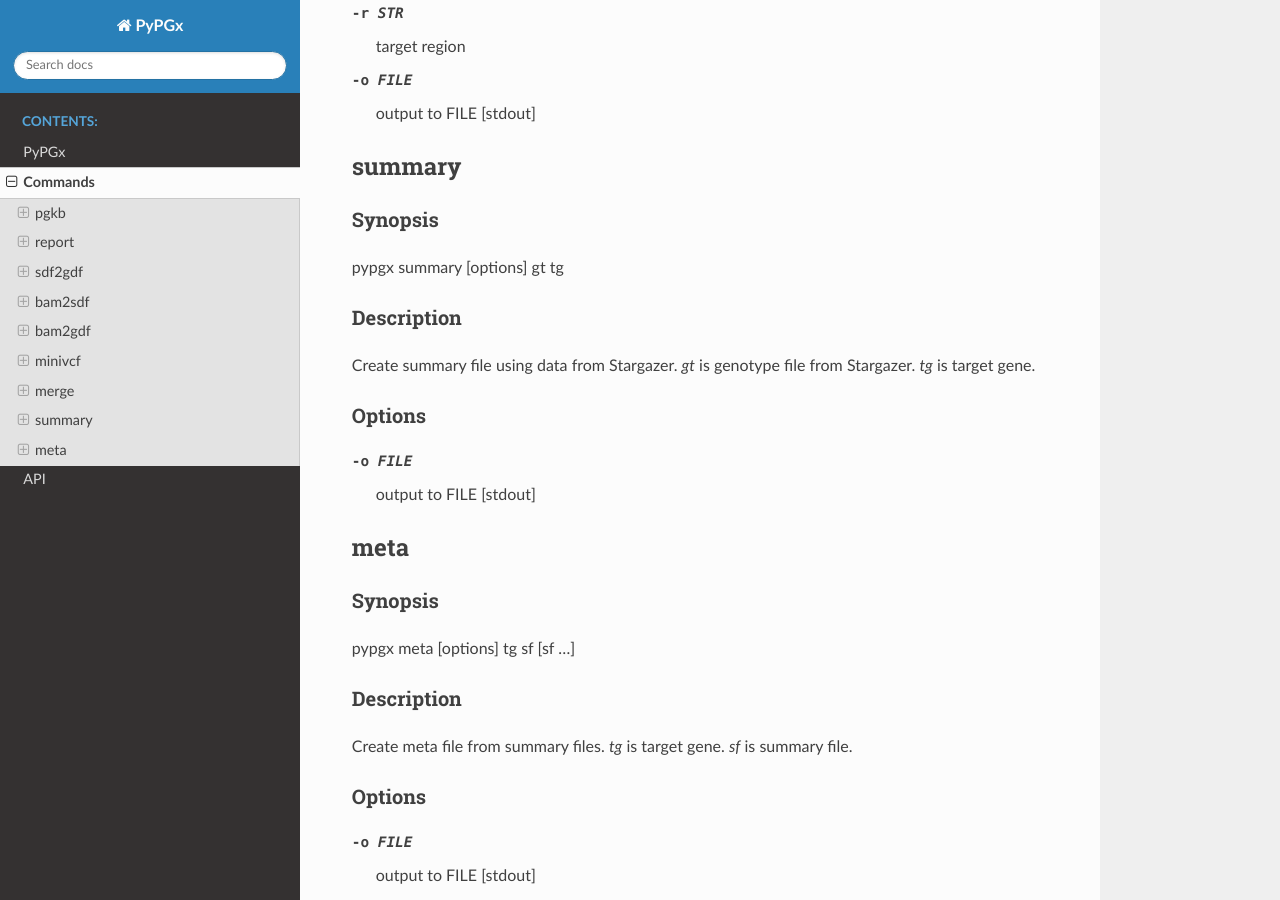
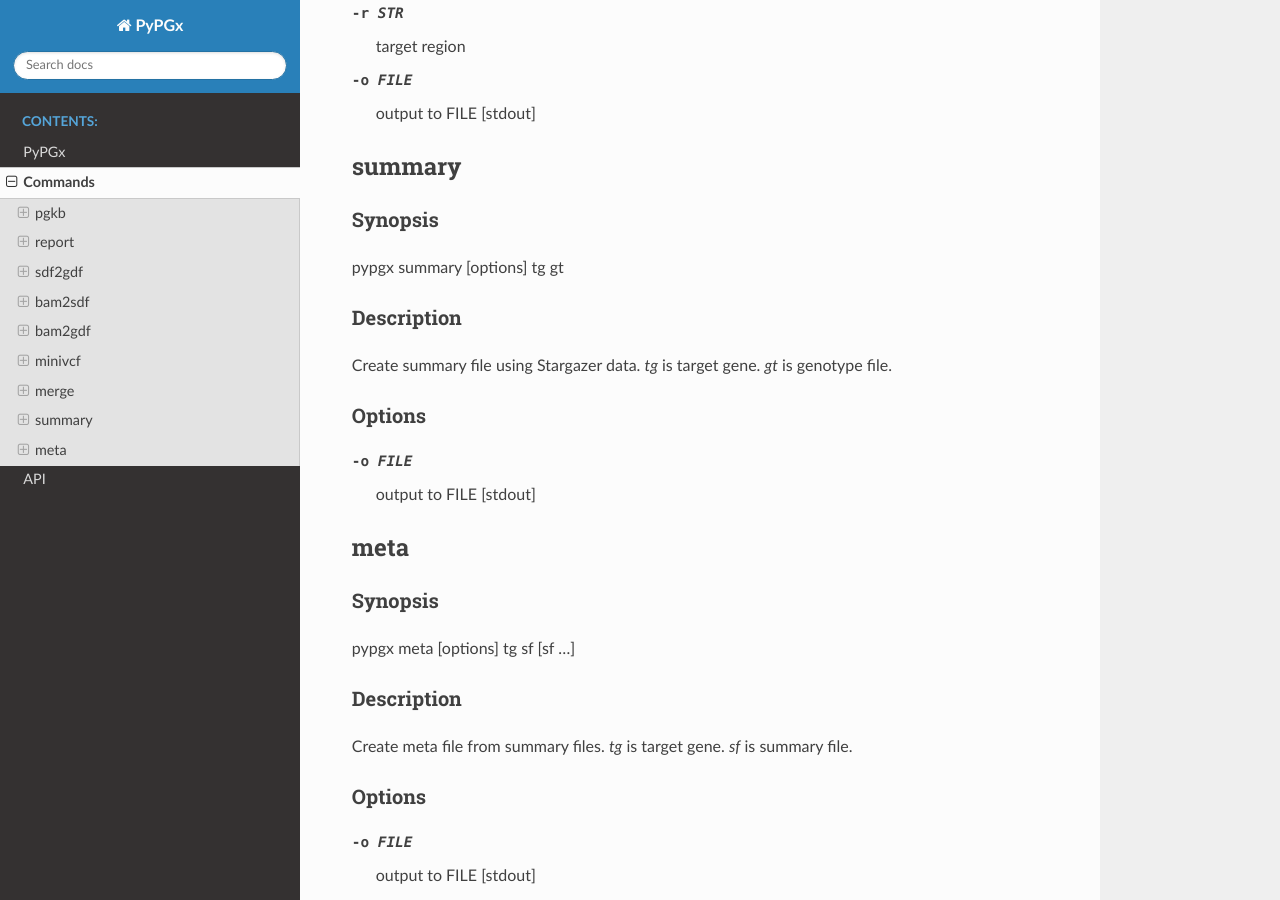
Before and after one commit to sbslee/pypgx, a Sphinx documentation site: the page built from docs/commands.rst, in a window 1280 px wide and 900 px high, scrolled down 2884 px. Built offline with Sphinx 7.4.7 and the Read the Docs theme 2.0.0, drawn with Linux system fonts in a browser that asks for light colours; some of the changed text lies outside the part shown.

Commit message:
Update Read the Docs

```diff
--- a/docs/commands.rst
+++ b/docs/commands.rst
@@ -35,8 +35,7 @@
 Description
 -----------
 
-Create HTML report using data from Stargazer. *gt* is genotype file
-from Stargazer.
+Create HTML report using Stargazer data. *gt* is genotype file.
 
 Options
 -------
@@ -142,13 +141,13 @@
 Synopsis
 --------
 
-pypgx summary [options] gt tg
+pypgx summary [options] tg gt
 
 Description
 -----------
 
-Create summary file using data from Stargazer. *gt* is genotype file
-from Stargazer. *tg* is target gene.
+Create summary file using Stargazer data. *tg* is target gene.
+*gt* is genotype file.
 
 Options
 -------
```
